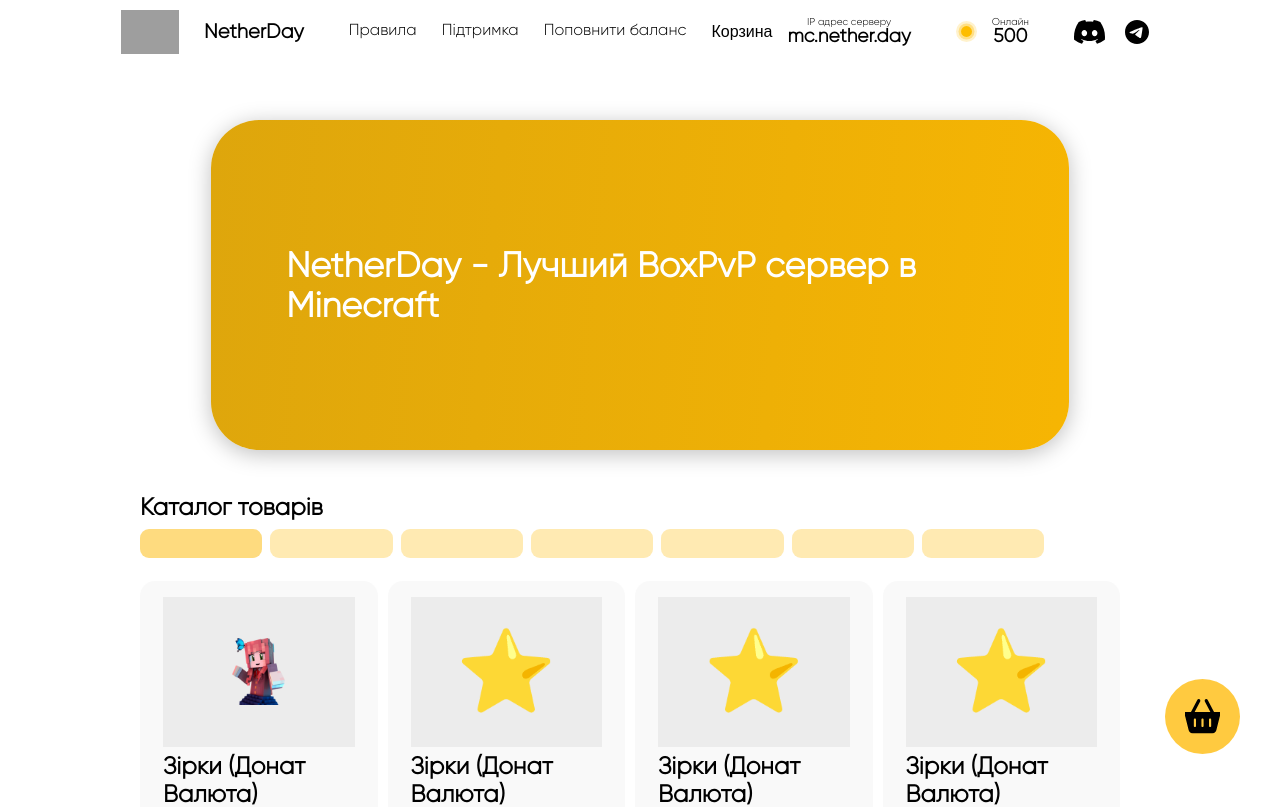
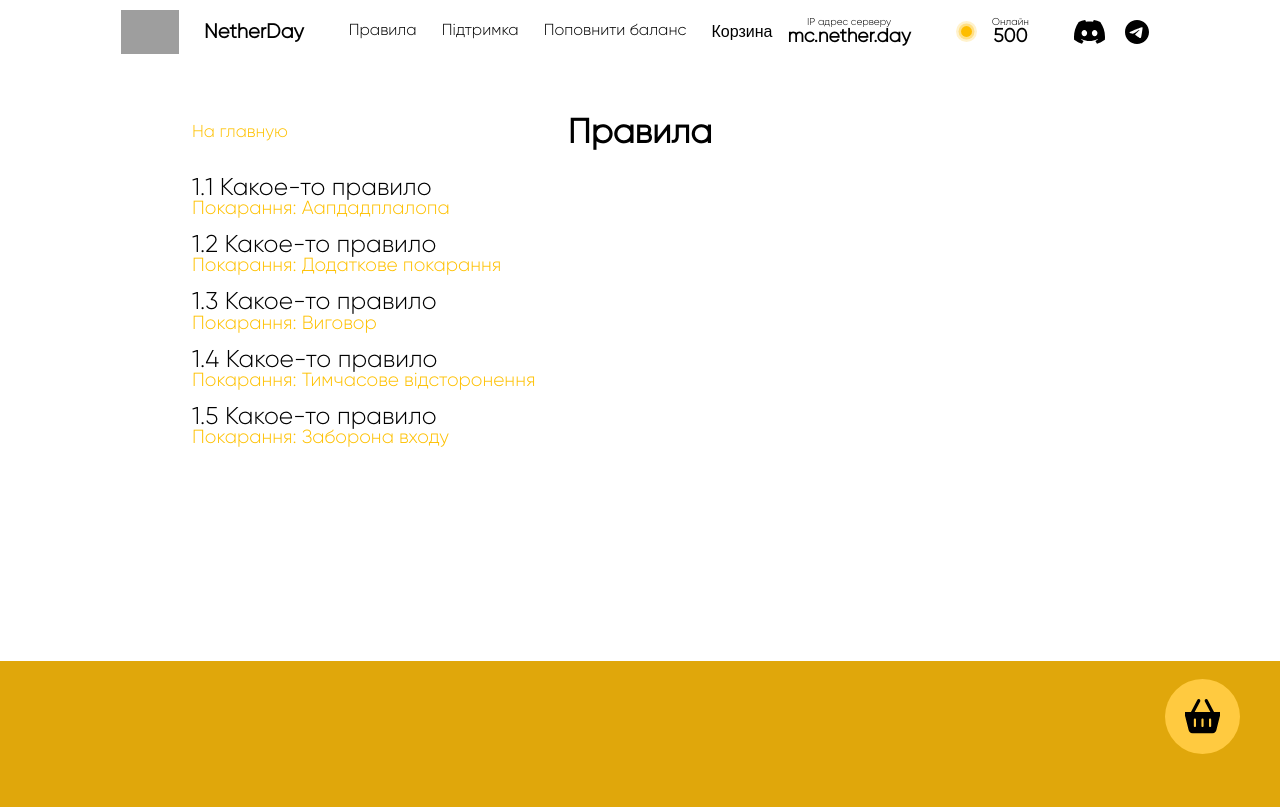
Before and after one commit to nikitakuvsh/netherday_frontend, a React (Create React App) app: page /rules in a window 1280 px wide. Shown: the top 807 px of the page. Built offline with nearby package versions, Linux system fonts and the light colour scheme; grey boxes are pictures that could not be loaded.

Commit message:
add rules component & react-router-dom

```diff
--- a/package.json
+++ b/package.json
@@ -9,6 +9,7 @@
     "@testing-library/user-event": "^13.5.0",
     "react": "^19.1.0",
     "react-dom": "^19.1.0",
+    "react-router-dom": "^7.6.0",
     "react-scripts": "5.0.1",
     "web-vitals": "^2.1.4"
   },
--- a/src/App.js
+++ b/src/App.js
@@ -1,23 +1,37 @@
 import { useState } from 'react';
+import { BrowserRouter as Router, Routes, Route } from 'react-router-dom';
 import './main.css';
 import Header from './components/Header/Header';
 import MainBanner from './components/MainBanner/MainBanner';
 import Products from './components/Products/Products';
 import Footer from './components/Footer/Footer';
 import Cart from './components/Cart/Cart';
+import Rules from './components/Rules/Rules';
 
 function App() {
-
   const [countNewProductsInCart, setCountNewProductsInCart] = useState(0);
 
   return (
-    <div className="app">
-        <Header />
-        <MainBanner />
-        <Products setCountNewProductsInCart={() => setCountNewProductsInCart(prev => prev + 1)} />
-        <Cart countProducts = {countNewProductsInCart} setCountNewProductsInCart={() => setCountNewProductsInCart(0)}/>
+    <Router>
+      <div className="app">
+        <div className="app-content">
+          <Header />
+          <Routes>
+            <Route path="/"
+              element={
+                <>
+                  <MainBanner />
+                  <Products setCountNewProductsInCart={() => setCountNewProductsInCart(prev => prev + 1)} />
+                  <Cart countProducts={countNewProductsInCart} setCountNewProductsInCart={() => setCountNewProductsInCart(0)} />
+                </>
+              } />
+            <Route path="/rules" element={<><Rules /><Cart countProducts={countNewProductsInCart} setCountNewProductsInCart={() => setCountNewProductsInCart(0)} /></>} />
+          </Routes>
+        </div>
         <Footer />
-    </div>
+      </div>
+    </Router>
+
   );
 }
 
--- a/src/components/Header/Header.css
+++ b/src/components/Header/Header.css
@@ -20,12 +20,14 @@
     height: auto;
     object-fit: cover;
     margin-right: 17px;
+    cursor: pointer;
 }
 
 .header__title {
     font-size: 24px;
     margin-right: 78px;
     color: #000000;
+    cursor: pointer;
 }
 
 .header__nav {
--- a/src/components/Header/Header.jsx
+++ b/src/components/Header/Header.jsx
@@ -34,11 +34,11 @@
         <header className='header'>
             <div className='header__container'>
                 <div className='header__content'>
-                    <img className='header__logo' src={headerLogo} alt='Logo' title='NetherDay' />
-                    <h2 className='header__title'>NetherDay</h2>
+                    <img className='header__logo' src={headerLogo} alt='Logo' title='NetherDay' onClick={() => window.location.href = '/'} />
+                    <h2 className='header__title' onClick={() => window.location.href = '/'}>NetherDay</h2>
                     <div className='header__nav'>
-                        <a className='header__nav-item' href='#'>Правила</a>
-                        <a className='header__nav-item' href='#'>Пiдтримка</a>
+                        <a className='header__nav-item' href='/rules'>Правила</a>
+                        <a className='header__nav-item' href='https://dsc.gg/netherday' target='_blank'>Пiдтримка</a>
                         <a className='header__nav-item' href='#'>Поповнити баланс</a>
                         <button className='header__nav-item' onClick={() => setIsCartModalOpen(true)} style={{paddingBottom: '0'}}>Корзина</button>
                     </div>
--- /dev/null
+++ b/src/components/Rules/Rules.css
@@ -0,0 +1,61 @@
+.rules__container {
+    margin-left: 15%;
+    margin-right: 15%;
+    margin-bottom: 200px;
+}
+
+.rules__content {
+    display: flex;
+    justify-content: center;
+    flex-direction: column;
+}
+
+.rules--inline {
+    display: flex;
+    align-items: center;
+    justify-content: space-between;
+    width: 100%;
+    position: relative;
+    margin-bottom: 24px;
+    margin-top: 48px;
+}
+
+.rules__link {
+    font-weight: 500;
+    font-size: 17.25px;
+    color: #FEC000;
+    text-decoration: none;
+    position: absolute;
+    left: 0;
+}
+
+.rules__title {
+    font-weight: 700;
+    font-size: 34.1px;
+    color: #000000;
+    margin: 0 auto;
+    text-align: center;
+}
+
+
+.rules__list-item {
+    margin-bottom: 14px;
+}
+
+.rules__text {
+    font-weight: 500;
+    font-size: 24.32px;
+    line-height: 100%;
+    letter-spacing: 0%;
+    color: #000000;
+    word-break: break-word;
+    overflow-wrap: anywhere;
+}
+
+.rules__punishment {
+    font-weight: 500;
+    font-size: 19.03px;
+    line-height: 100%;
+    letter-spacing: 0%;
+    color: #FEC000;
+}
--- /dev/null
+++ b/src/components/Rules/Rules.jsx
@@ -0,0 +1,45 @@
+import './Rules.css';
+
+const rules = [
+  {
+    text: '1.1 Какое-то правило',
+    punishment: 'Покарання: Аапдадплалопа',
+  },
+  {
+    text: '1.2 Какое-то правило',
+    punishment: 'Покарання: Додаткове покарання',
+  },
+  {
+    text: '1.3 Какое-то правило',
+    punishment: 'Покарання: Виговор',
+  },
+  {
+    text: '1.4 Какое-то правило',
+    punishment: 'Покарання: Тимчасове відсторонення',
+  },
+  {
+    text: '1.5 Какое-то правило',
+    punishment: 'Покарання: Заборона входу',
+  }
+];
+
+export default function Rules() {
+  return (
+    <div className='rules__container'>
+      <div className='rules__content'>
+        <div className='rules--inline'>
+          <a className='rules__link' href='/'>На главную</a>
+          <h2 className='rules__title'>Правила</h2>
+        </div>
+        <div className='rules__list'>
+          {rules.map((rule, index) => (
+            <div className='rules__list-item' key={index}>
+              <p className='rules__text'>{rule.text}</p>
+              <p className='rules__punishment'>{rule.punishment}</p>
+            </div>
+          ))}
+        </div>
+      </div>
+    </div>
+  );
+}
--- a/src/main.css
+++ b/src/main.css
@@ -11,11 +11,28 @@
     box-sizing: border-box;
 }
 
-html, body {
+html,
+body,
+#root {
     background-color: #ffffff;
     font-family: 'Griloid';
+    height: 100%;
+    margin: 0;
 }
 
 button {
     cursor: pointer;
 }
+
+
+.app {
+    display: flex;
+    flex-direction: column;
+    min-height: 100%;
+}
+
+.app-content {
+    flex: 1;
+    display: flex;
+    flex-direction: column;
+}
```
Also changed, not shown: 1 other file (tests, documents, lock files or other folders).
